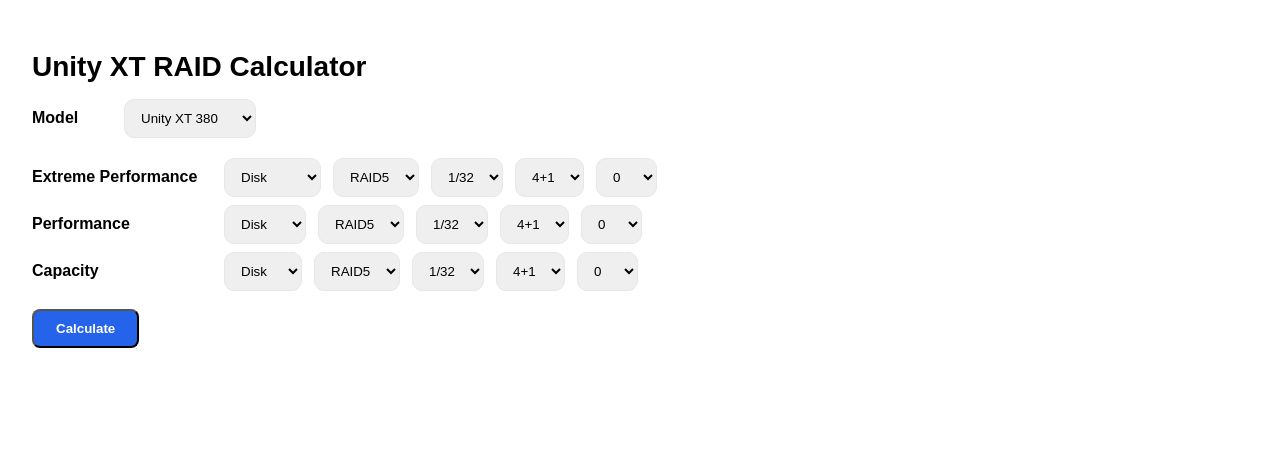
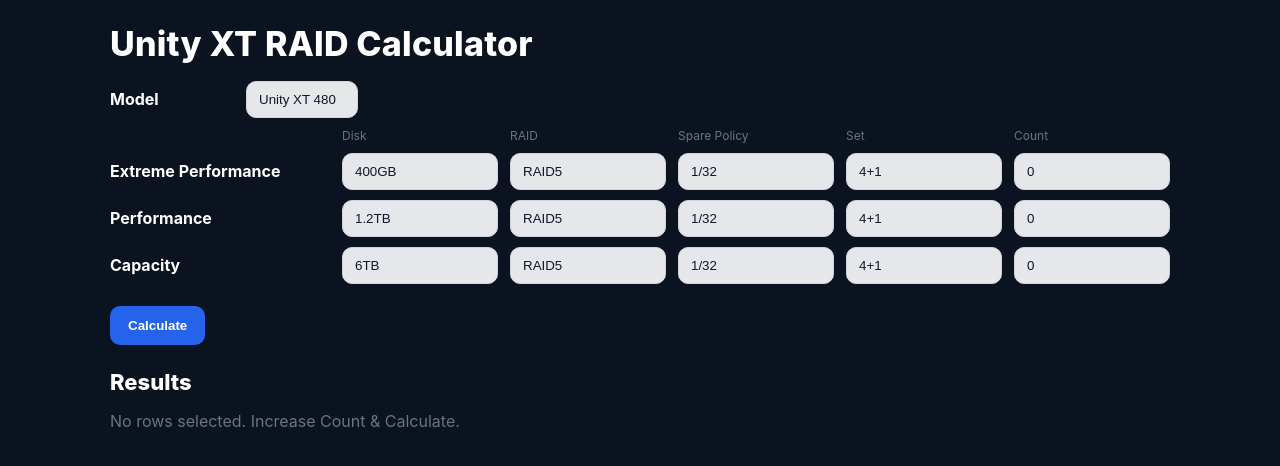
Before and after one commit to kavehvatan/unitycalnext, a Next.js app: page / in a window 1280 px wide. Shown: the top 466 px of the page. Built offline with nearby package versions, Linux system fonts and the light colour scheme.

Commit message:
Polished UI: proper grid, spacing, controls; dark theme

```diff
--- a/pages/index.tsx
+++ b/pages/index.tsx
@@ -1,4 +1,6 @@
 import { useState } from "react";
+import Head from "next/head";
+import "../styles/unity.css";
 
 const TIERS: Array<[string, string[]]> = [
   ["Extreme Performance", ["400GB", "800GB", "1.6TB", "1.92TB", "3.2TB", "3.84TB", "7.68TB", "15.36TB"]],
@@ -8,8 +10,8 @@
 
 const RAID_OPTIONS = ["RAID5", "RAID6"];
 const RAID_SETS: Record<string, string[]> = {
-  RAID5: ["4+1", "8+1"],
-  RAID6: ["6+2", "8+2"]
+  RAID5: ["4+1", "8+1", "12+1"],
+  RAID6: ["4+2", "6+2", "8+2", "12+2", "14+2"],
 };
 
 const MODELS = [
@@ -19,14 +21,14 @@
   "Unity XT 880",
   "Unity XT 480F",
   "Unity XT 680F",
-  "Unity XT 880F"
+  "Unity XT 880F",
 ];
 
 const MODEL_CAPS_BASE: Record<string, number> = {
   "Unity XT 380": 500,
   "Unity XT 480": 1500,
   "Unity XT 680": 2000,
-  "Unity XT 880": 4000
+  "Unity XT 880": 4000,
 };
 const getCap = (m: string) => {
   const key = m.replace("F", "");
@@ -38,17 +40,19 @@
   const [a, b] = v.split("+").map(Number);
   return { size: a + b };
 };
-
 const validCounts = (cap: number, setSize: number, spare: number) => {
   const arr: number[] = [];
-  for (let i = setSize; i <= cap / 40; i++) arr.push(i);
+  // Simple upper-bound; you can refine later with exact Unity caps
+  for (let i = 0; i <= 96; i++) arr.push(i);
   return arr;
 };
 
 export default function Home() {
-  const [model, setModel] = useState(MODELS[0]);
+  const [model, setModel] = useState(MODELS[1]);
   const [rows, setRows] = useState<Record<string, any>>(
-    Object.fromEntries(TIERS.map(([t]) => [t, { disk: "", raid: "RAID5", set: "4+1", spare: "1/32", count: 0 }]))
+    Object.fromEntries(
+      TIERS.map(([t, disks]) => [t, { disk: disks[0], raid: "RAID5", set: RAID_SETS["RAID5"][0], spare: "1/32", count: 0 }])
+    )
   );
   const [results, setResults] = useState<any[]>([]);
   const [error, setError] = useState<string | null>(null);
@@ -61,6 +65,7 @@
     const r = rows[tier];
     const setSize = parseSet(r.set).size;
     const per = per32(r.spare);
+    // You had a custom policy; keep it lenient for UI, API will validate
     return validCounts(cap, setSize, per);
   };
 
@@ -104,46 +109,107 @@
   }
 
   return (
-    <main style={{ padding: 24, fontFamily: "sans-serif" }}>
-      <h1 style={{ fontSize: 28, fontWeight: 800, marginBottom: 16 }}>Unity XT RAID Calculator</h1>
-      <div style={{ display: "flex", alignItems: "center", gap: 12, marginBottom: 20 }}>
-        <div style={{ width: 80, fontWeight: 600 }}>Model</div>
-        <select value={model} onChange={(e) => setModel(e.target.value)} style={{ padding: "10px 12px", border: "1px solid #E5E7EB", borderRadius: 10 }}>
-          {MODELS.map((m) => <option key={m} value={m}>{m}</option>)}
+    <>
+      <Head>
+        <title>Unity XT RAID Calculator</title>
+      </Head>
+      <main className="unity-wrap">
+        <h1 className="unity-title">Unity XT RAID Calculator</h1>
+
+        {/* Model row */}
+        <div className="row model-row">
+          <div className="label">Model</div>
+          <div className="controls">
+            <select className="control" value={model} onChange={(e) => setModel(e.target.value)}>
+              {MODELS.map((m) => (
+                <option key={m} value={m}>
+                  {m}
+                </option>
+              ))}
             </select>
           </div>
+        </div>
+
+        {/* Header */}
+        <div className="grid header">
+          <div />
+          <div className="sub">Disk</div>
+          <div className="sub">RAID</div>
+          <div className="sub">Spare Policy</div>
+          <div className="sub">Set</div>
+          <div className="sub">Count</div>
+        </div>
+
+        {/* Tier rows */}
         {TIERS.map(([tier, disks]) => (
-        <div key={tier} style={{ display: "flex", alignItems: "center", gap: 12, marginBottom: 8 }}>
-          <div style={{ width: 180, fontWeight: 600 }}>{tier}</div>
-          <select value={rows[tier].disk} onChange={(e) => setRow(tier, { disk: e.target.value })} style={{ padding: "10px 12px", border: "1px solid #E5E7EB", borderRadius: 10 }}>
-            <option value="">Disk</option>
-            {disks.map((d) => <option key={d}>{d}</option>)}
+          <div className="grid" key={tier}>
+            <div className="label tier">{tier}</div>
+
+            <select className="control" value={rows[tier].disk} onChange={(e) => setRow(tier, { disk: e.target.value })}>
+              {disks.map((d) => (
+                <option key={d}>{d}</option>
+              ))}
             </select>
-          <select value={rows[tier].raid} onChange={(e) => setRow(tier, { raid: e.target.value, set: RAID_SETS[e.target.value][0] })} style={{ padding: "10px 12px", border: "1px solid #E5E7EB", borderRadius: 10 }}>
-            {RAID_OPTIONS.map((rt) => <option key={rt}>{rt}</option>)}
+
+            <select
+              className="control"
+              value={rows[tier].raid}
+              onChange={(e) => setRow(tier, { raid: e.target.value, set: RAID_SETS[e.target.value][0] })}
+            >
+              {RAID_OPTIONS.map((rt) => (
+                <option key={rt}>{rt}</option>
+              ))}
             </select>
-          <select value={rows[tier].spare} onChange={(e) => setRow(tier, { spare: e.target.value })} style={{ padding: "10px 12px", border: "1px solid #E5E7EB", borderRadius: 10 }}>
-            <option>1/32</option><option>2/32</option>
+
+            <select className="control" value={rows[tier].spare} onChange={(e) => setRow(tier, { spare: e.target.value })}>
+              <option>1/32</option>
+              <option>2/32</option>
             </select>
-          <select value={rows[tier].set} onChange={(e) => setRow(tier, { set: e.target.value })} style={{ padding: "10px 12px", border: "1px solid #E5E7EB", borderRadius: 10 }}>
-            {RAID_SETS[rows[tier].raid].map((s) => <option key={s}>{s}</option>)}
+
+            <select className="control" value={rows[tier].set} onChange={(e) => setRow(tier, { set: e.target.value })}>
+              {RAID_SETS[rows[tier].raid].map((s) => (
+                <option key={s}>{s}</option>
+              ))}
             </select>
-          <select value={rows[tier].count} onChange={(e) => setRow(tier, { count: Number(e.target.value) })} style={{ padding: "10px 12px", border: "1px solid #E5E7EB", borderRadius: 10 }}>
-            {[0, ...countOptions(tier)].map((c) => <option key={c}>{c}</option>)}
+
+            <select className="control" value={rows[tier].count} onChange={(e) => setRow(tier, { count: Number(e.target.value) })}>
+              {[0, ...countOptions(tier)].map((c) => (
+                <option key={c}>{c}</option>
+              ))}
             </select>
           </div>
         ))}
-      <button onClick={onCalc} disabled={loading} style={{ background: "#2563EB", color: "#fff", padding: "10px 22px", borderRadius: 8, fontWeight: 600, marginTop: 10 }}>Calculate</button>
-      {error && <div style={{ background: "#fee2e2", color: "#991b1b", padding: 12, borderRadius: 8, marginTop: 12 }}>{error}</div>}
-      {results.length > 0 && (
-        <div style={{ marginTop: 24 }}>
-          <h2 style={{ fontSize: 20, fontWeight: 700 }}>Results</h2>
+
+        <button className="btn" onClick={onCalc} disabled={loading}>
+          {loading ? "Calculating…" : "Calculate"}
+        </button>
+
+        {error && <div className="alert">{error}</div>}
+
+        <section className="results">
+          <h2>Results</h2>
+          {results.length > 0 ? (
+            <>
               <ul>
-            {results.map((r) => <li key={r.tier}><b>{r.tier}</b>: {r.usableTB.toFixed(2)} TB</li>)}
+                {results.map((r) => (
+                  <li key={r.tier}>
+                    <b>{r.tier}:</b> {r.usableTB.toFixed(2)} TB
+                  </li>
+                ))}
               </ul>
-          <div style={{ fontWeight: 700 }}>Total: {results.reduce((a, b) => a + b.usableTB, 0).toFixed(2)} TB</div>
+              <div className="total">
+                Total:{" "}
+                {results
+                  .reduce((a, b) => a + b.usableTB, 0)
+                  .toFixed(2)}{" "}
+                TB
               </div>
+            </>
+          ) : (
+            <p className="muted">No rows selected. Increase Count & Calculate.</p>
           )}
+        </section>
       </main>
+    </>
   );
 }
--- /dev/null
+++ b/styles/unity.css
@@ -0,0 +1,30 @@
+:root{
+  --bg:#0b1220;
+  --panel:#111827;
+  --muted:#6b7280;
+  --text:#fff;
+  --accent:#2563eb;
+  --border:#1f2937;
+}
+*{box-sizing:border-box}
+html,body{margin:0;padding:0;background:#0b1220;color:var(--text);}
+.unity-wrap{max-width:1100px;margin:0 auto;padding:24px 20px;font-family:Inter,system-ui,-apple-system,Segoe UI,Roboto,Ubuntu,Cantarell,Noto Sans,"Helvetica Neue",Arial,"Apple Color Emoji","Segoe UI Emoji";}
+.unity-title{font-size:34px;line-height:1.2;margin:0 0 16px 0;font-weight:800;letter-spacing:.2px}
+
+.row{display:flex;align-items:center;gap:16px;margin:10px 0}
+.model-row .label{width:120px;font-weight:700}
+.controls{flex:1}
+
+.grid{display:grid;grid-template-columns:220px repeat(5, 1fr);gap:12px;align-items:center;margin:10px 0}
+.grid.header{margin-top:8px}
+.sub{font-size:12px;color:var(--muted)}
+.label.tier{font-weight:700}
+.control{appearance:none;background:#e5e7eb;border:1px solid #d1d5db;border-radius:10px;padding:10px 12px;color:#0f172a;outline:none}
+.control:focus{box-shadow:0 0 0 3px rgba(37,99,235,.35);border-color:var(--accent);}
+.btn{margin-top:12px;background:var(--accent);color:#fff;border:0;border-radius:10px;padding:12px 18px;font-weight:700;cursor:pointer}
+.btn:disabled{opacity:.6;cursor:default}
+.alert{margin-top:12px;background:#fee2e2;border:1px solid #fecaca;color:#7f1d1d;border-radius:10px;padding:12px}
+.results{margin-top:24px}
+.results h2{margin:0 0 8px 0;font-size:22px;font-weight:800}
+.total{margin-top:8px;font-weight:800}
+.muted{color:var(--muted)}
```
Lines whose indentation alone changed are shown as unchanged.
